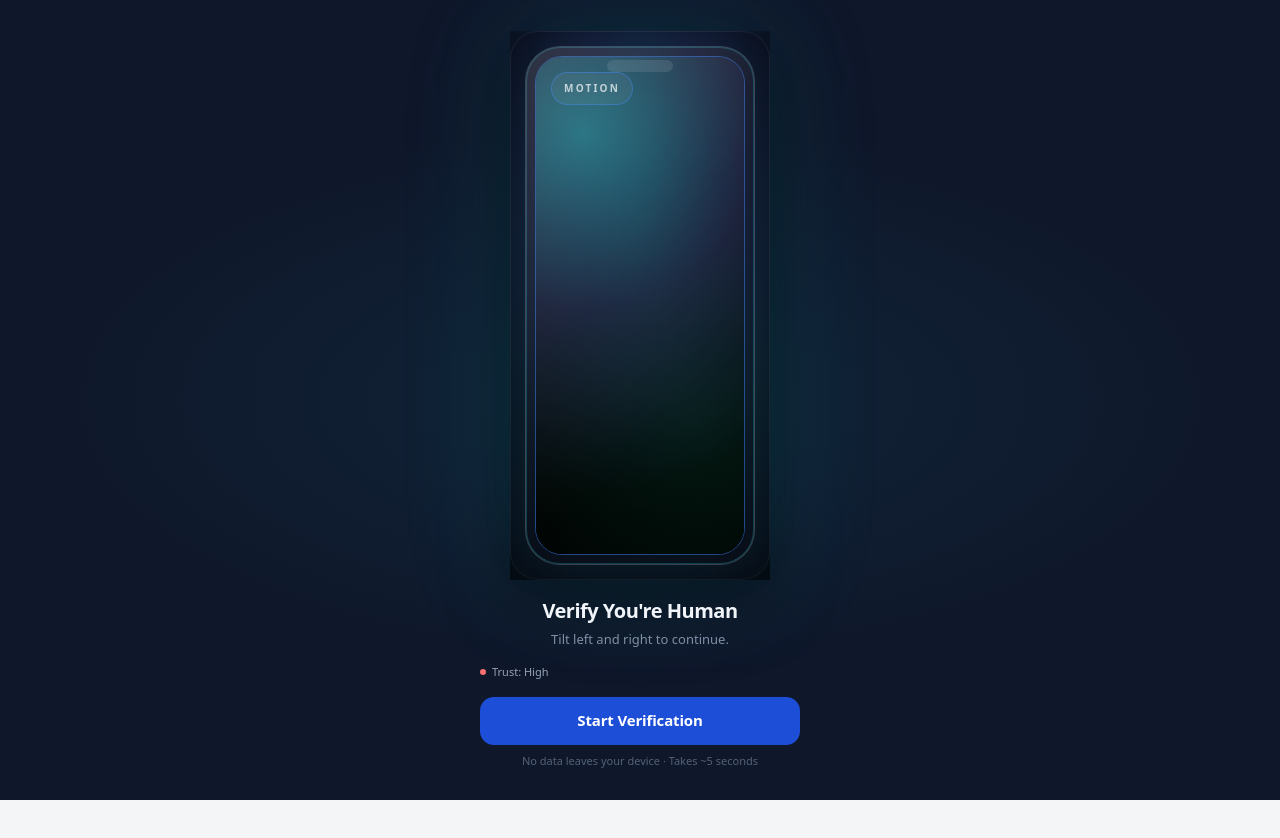
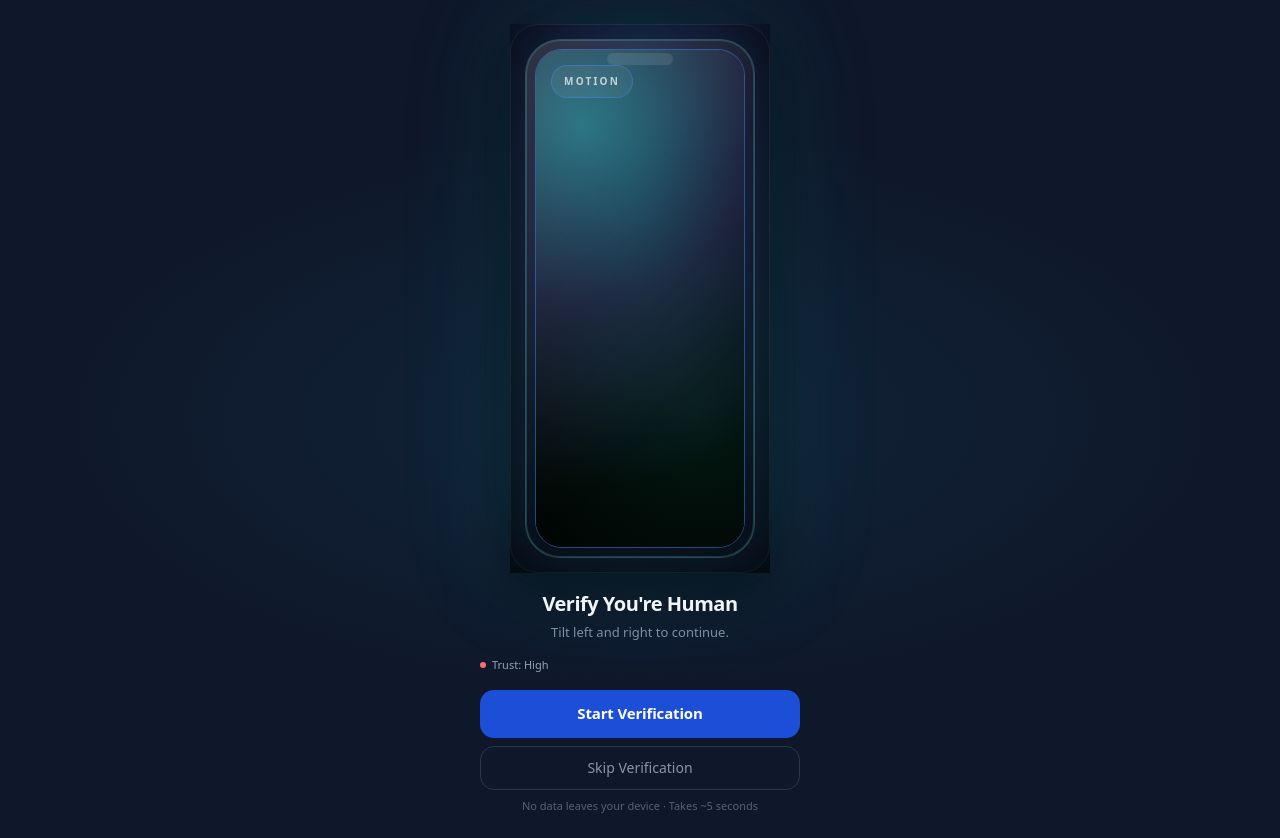
Before and after one commit to diegomccullough/Kinetic-Auth-Ai, a Next.js app: page /verify in a window 1280 px wide. Before the commit the page ends 800 px from the top, so only its background shows below. Built offline with nearby package versions, Linux system fonts and the light colour scheme.

Commit message:
fixesfinal

```diff
--- a/app/verify/page.tsx
+++ b/app/verify/page.tsx
@@ -32,7 +32,7 @@ function VerifyPageClient() {
         router.push(verifiedUrl);
       }}
       onCancel={() => {
-        router.back();
+        router.push("/");
       }}
     />
   );
--- a/components/VerificationWizard.tsx
+++ b/components/VerificationWizard.tsx
@@ -1217,7 +1217,7 @@ export type VerificationWizardProps = {
 
 export default function VerificationWizard({
   onVerified,
-  onCancel: _onCancel,
+  onCancel,
   songs,
 }: VerificationWizardProps) {
   const reduceMotion = useReducedMotion();
@@ -1553,6 +1553,26 @@ export default function VerificationWizard({
                 </motion.button>
               )}
 
+              {/* Skip verification button */}
+              <button
+                type="button"
+                onClick={onCancel}
+                style={{
+                  width: "100%",
+                  height: 44,
+                  borderRadius: 14,
+                  background: "transparent",
+                  color: "rgba(148,163,184,0.9)",
+                  fontSize: 14,
+                  fontWeight: 500,
+                  border: "1px solid rgba(71,85,105,0.5)",
+                  cursor: "pointer",
+                  transition: "all 0.15s",
+                }}
+              >
+                Skip Verification
+              </button>
+
               {/* Privacy note */}
               <p
                 style={{
```
